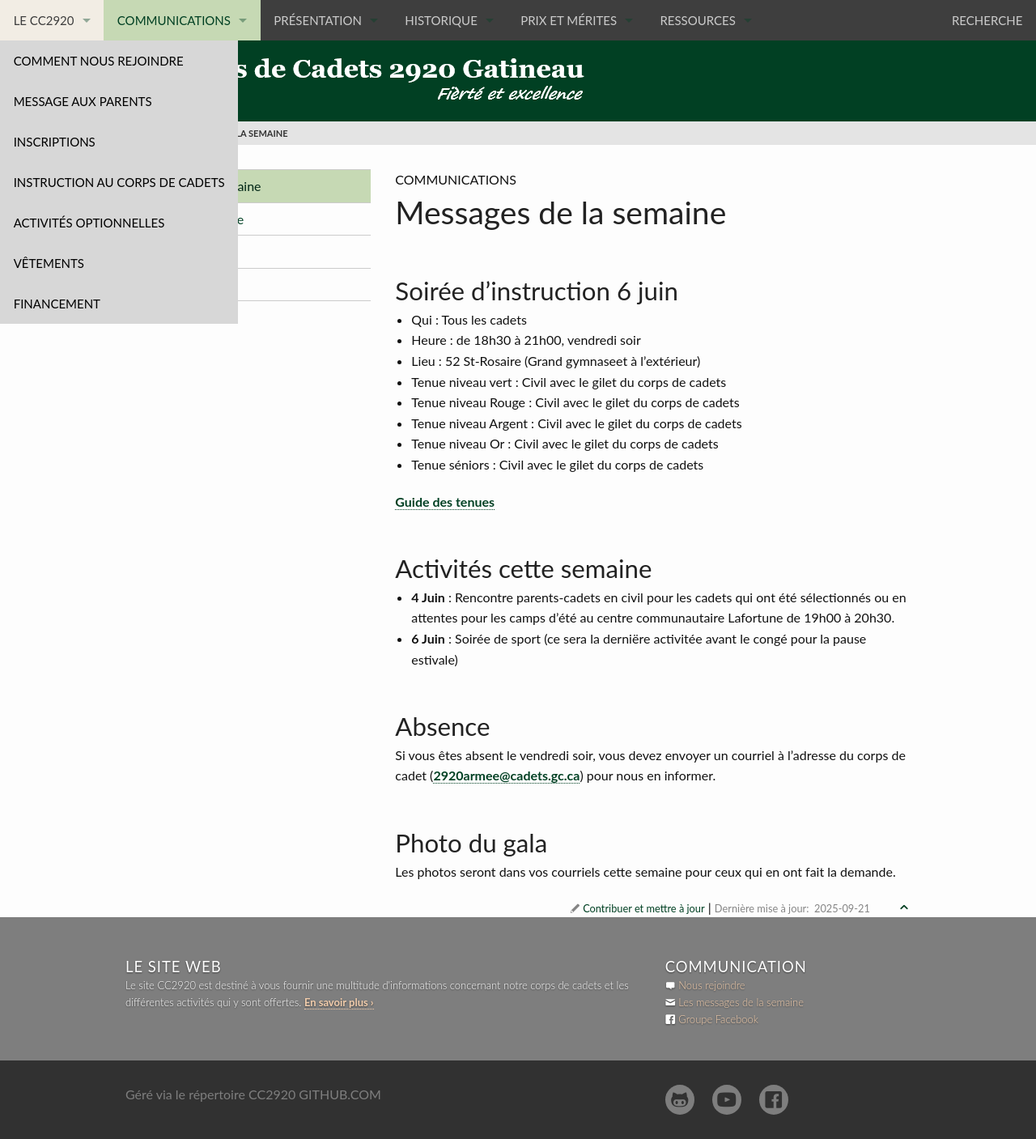
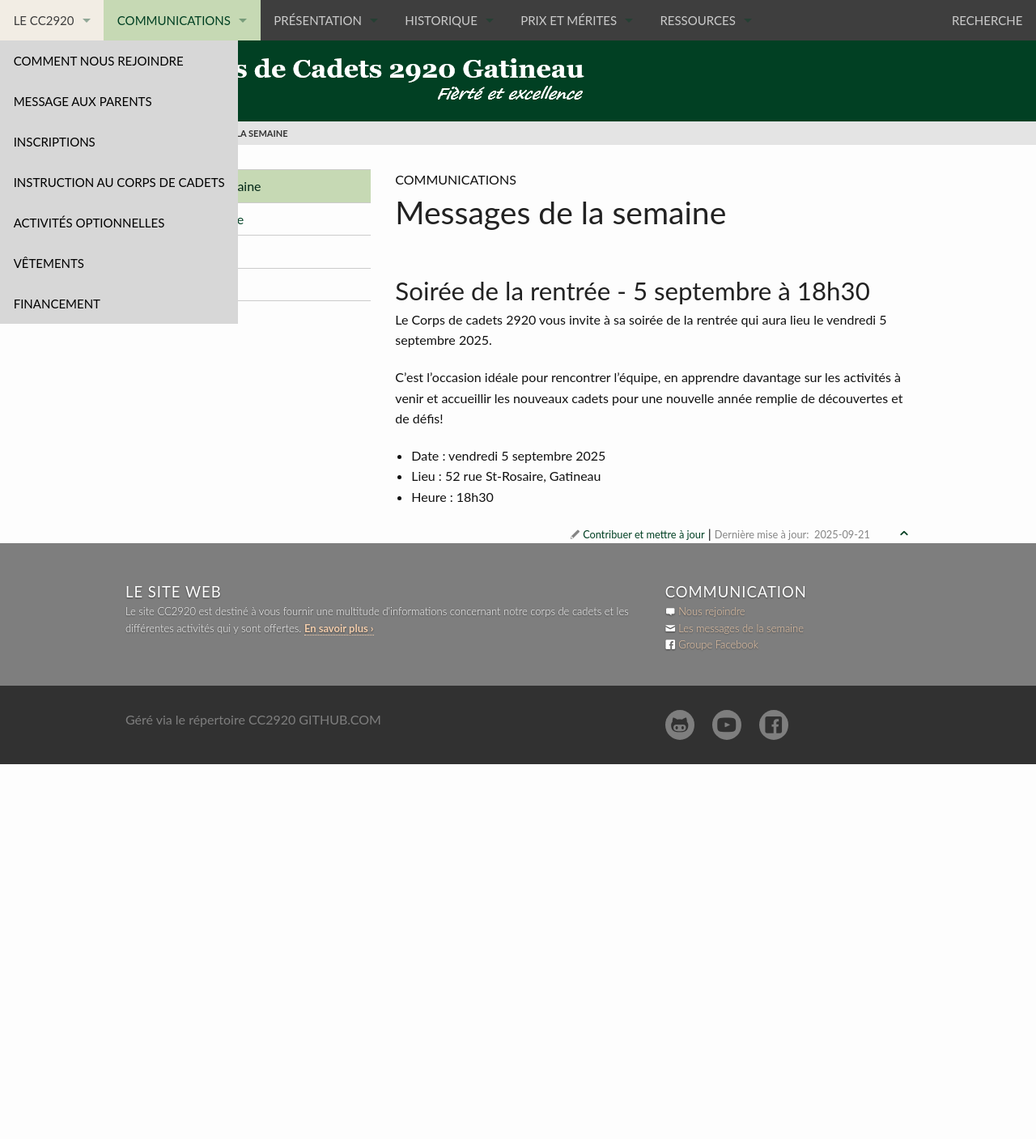
Before and after one commit to CC2920/web, a Jekyll site: the page built from _communications/messages.md, in a window 1280 px wide. Shown: the whole page at 81% size. Built offline with Jekyll 4.4.1, drawn with Linux system fonts in a browser that asks for light colours; after the commit the page ends 944 px from its top, so only the background shows below that.

Commit message:
Update messages.md - soirée du 5 sept

```diff
--- a/_communications/messages.md
+++ b/_communications/messages.md
@@ -3,30 +3,12 @@ title:  "Messages de la semaine"
 layout: "messages"
 ---
 
-## Soirée d'instruction 6 juin
-- Qui : Tous les cadets
-- Heure : de 18h30 à 21h00, vendredi soir
-- Lieu : 52 St-Rosaire (Grand gymnaseet à l'extérieur)
-- Tenue niveau vert : Civil avec le gilet du corps de cadets
-- Tenue niveau Rouge : Civil avec le gilet du corps de cadets
-- Tenue niveau Argent : Civil avec le gilet du corps de cadets
-- Tenue niveau Or : Civil avec le gilet du corps de cadets
-- Tenue séniors : Civil avec le gilet du corps de cadets
+## Soirée de la rentrée - 5 septembre à 18h30
 
-[Guide des tenues](https://cc2920.ca/docs/ressources/guide_uniforme.v3.pdf)
+Le Corps de cadets 2920 vous invite à sa soirée de la rentrée qui aura lieu le vendredi 5 septembre 2025.
 
+C’est l’occasion idéale pour rencontrer l’équipe, en apprendre davantage sur les activités à venir et accueillir les nouveaux cadets pour une nouvelle année remplie de découvertes et de défis!
 
-## Activités cette semaine
-
-- **4 Juin** : Rencontre parents-cadets en civil pour les cadets qui ont été sélectionnés ou en attentes pour les camps d'été au centre communautaire Lafortune de 19h00 à 20h30.
-- **6 Juin** : Soirée de sport (ce sera la derniëre activitée avant le congé pour la pause estivale)
-
-
-## Absence
-
-Si vous êtes absent le vendredi soir, vous devez envoyer un courriel à l'adresse du corps de cadet (<2920armee@cadets.gc.ca>) pour nous en informer.
-
-
-## Photo du gala
-
-Les photos seront dans vos courriels cette semaine pour ceux qui en ont fait la demande.
+- Date : vendredi 5 septembre 2025
+- Lieu : 52 rue St-Rosaire, Gatineau
+- Heure : 18h30
```
